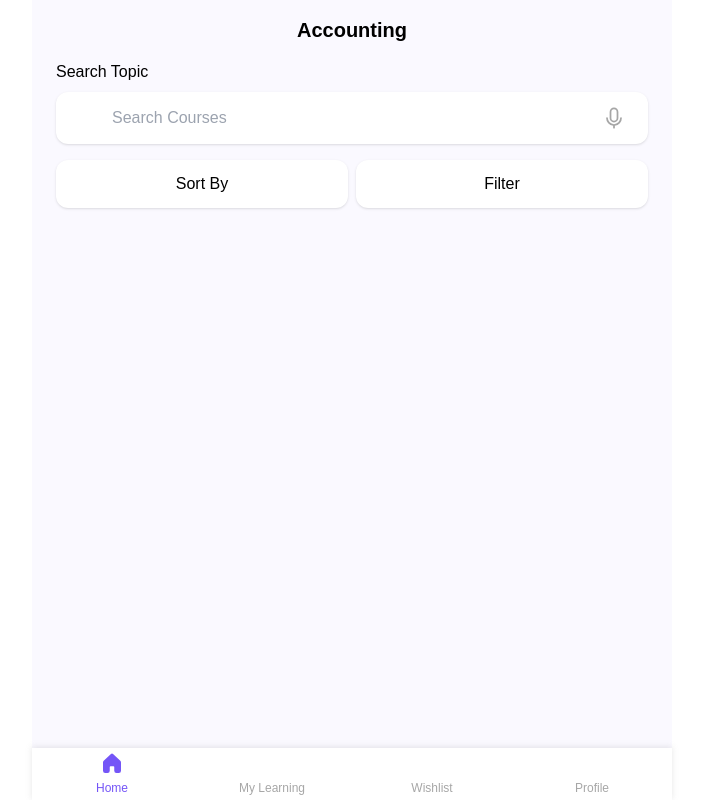
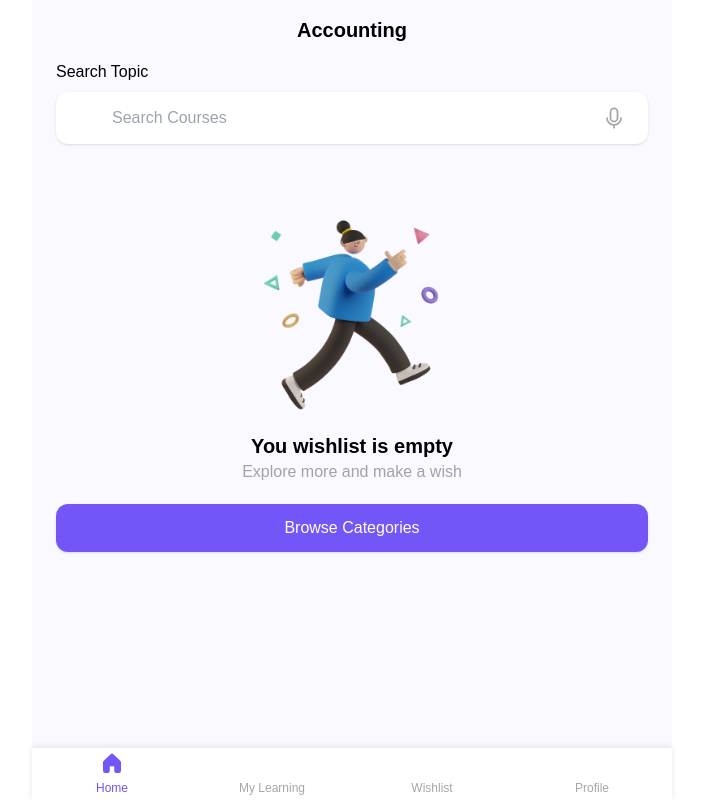
Before and after one commit to plirapli/moonedu, a React (Create React App) app: page /category/accounting in a window 1280 px wide. Shown: the whole page, without its empty margins (288-991 px from the left). Built offline with nearby package versions, Linux system fonts and the light colour scheme; some icons are missing.

Commit message:
add empty state for empty course

```diff
--- a/src/pages/Courses.jsx
+++ b/src/pages/Courses.jsx
@@ -1,10 +1,12 @@
-import { useParams, useNavigate } from 'react-router-dom';
+import { useParams, useNavigate, Link } from 'react-router-dom';
 
 // Comp
 import TopNavBar from '../components/TopNavBar';
 import SearchBar from '../components/SearchBar';
 import HorImg from '../components/HorImg';
 import BtnText from '../components/BtnText';
+
+import EmptyState from '../assets/empty_course.png';
 
 const Courses = (props) => {
   const { id } = useParams();
@@ -28,18 +30,19 @@ const Courses = (props) => {
     <>
       {/* HEADER */}
       <TopNavBar buttonL={1} buttonR={1} menuName={menuName} />
-      <div className='px-6 mt-4'>
+      <div className='px-6'>
+        <div className='mt-4'>
           <SearchBar />
-      </div>
-
-      <div className='mt-4 px-6 grid grid-cols-2 gap-2'>
-        <BtnText text='Sort By' className='bg-white text-black' />
-        <BtnText text='Filter' className='bg-white text-black' />
         </div>
 
         {/* Courses */}
         {dispCourses.length >= 1 && (
-        <div className='mt-4 px-6'>
+          <>
+            <div className='mt-4 grid grid-cols-2 gap-2'>
+              <BtnText text='Sort By' className='bg-white text-black' />
+              <BtnText text='Filter' className='bg-white text-black' />
+            </div>
+            <div className='mt-4'>
               <div className='grid gap-3'>
                 {dispCourses.map((course, i) => (
                   <div
@@ -57,7 +60,27 @@ const Courses = (props) => {
                 ))}
               </div>
             </div>
+          </>
         )}
+
+        {/* Courses Empty State */}
+        {dispCourses.length <= 0 && (
+          <div className='mt-16 pb-6 flex flex-col items-center'>
+            <img className='w-52 h-52' src={EmptyState} alt='' />
+            <div className='mt-4 text-center'>
+              <h2 className='text-heading-2'>You wishlist is empty</h2>
+              <p className='font-medium text-gray'>
+                Explore more and make a wish
+              </p>
+            </div>
+            <div className='w-full mt-5'>
+              <Link to='/category/all'>
+                <BtnText text='Browse Categories' />
+              </Link>
+            </div>
+          </div>
+        )}
+      </div>
     </>
   );
 };
```
Lines whose indentation alone changed are shown as unchanged.
